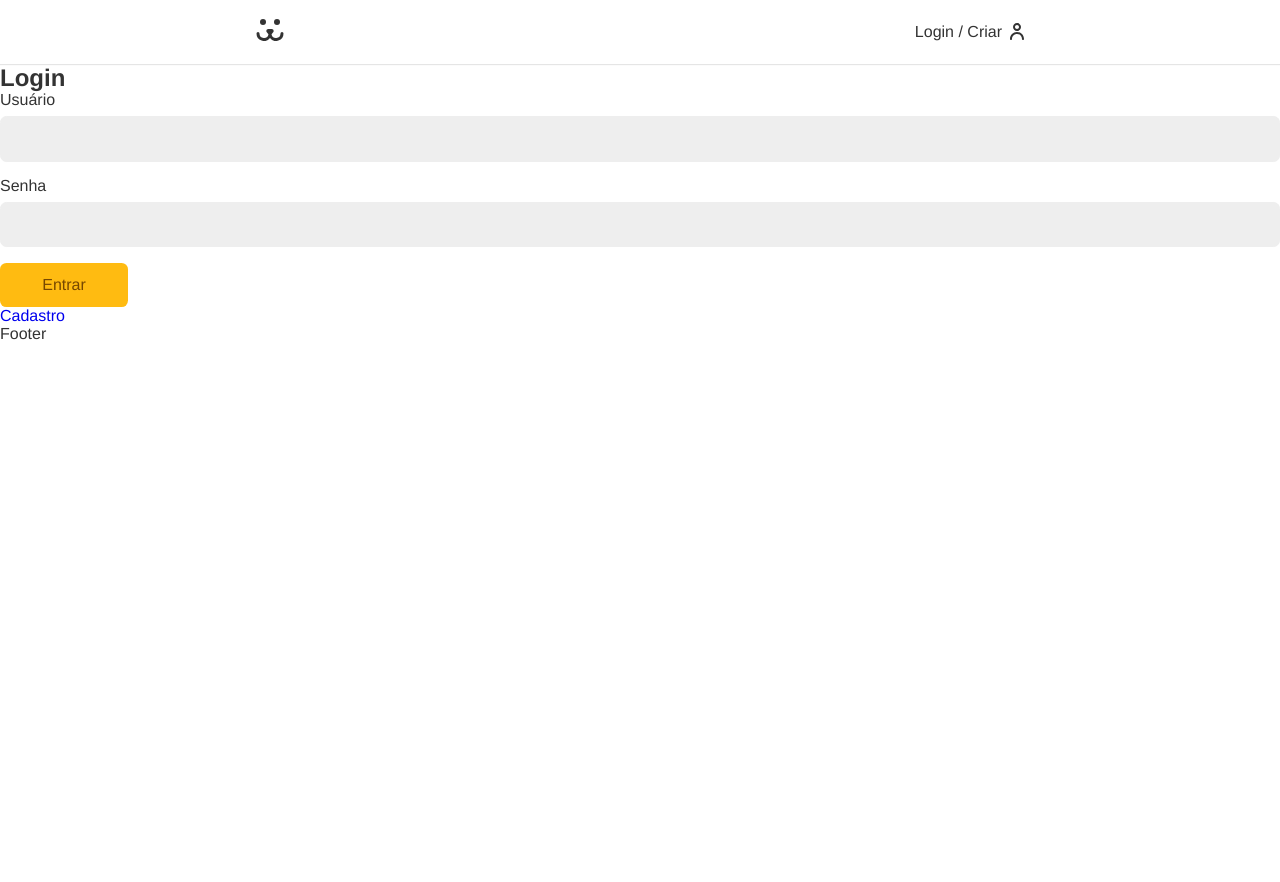
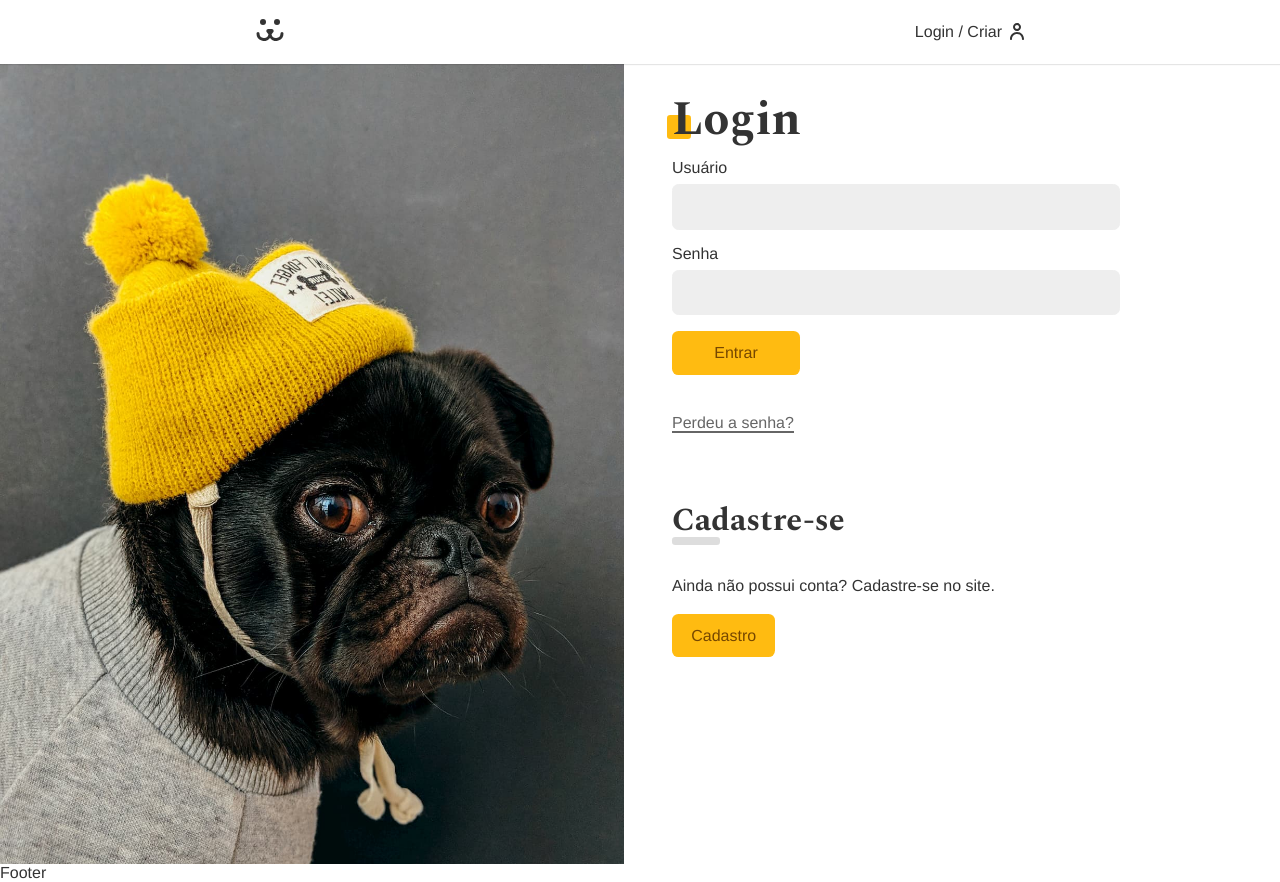
Before and after one commit to gabrielbrandaosales/Dogs, a React (Create React App) app: page /login in a window 1280 px wide. Before the commit the page ends 800 px from the top, so only its background shows below. Built offline with nearby package versions, Linux system fonts and the light colour scheme.

Commit message:
feat: Login done

```diff
--- a/src/App.css
+++ b/src/App.css
@@ -1,3 +1,5 @@
+@import url('https://fonts.googleapis.com/css2?family=Spectral:wght@400;700&display=swap');
+
 * {
   box-sizing: border-box;
 }
@@ -7,7 +9,7 @@ body {
   margin: 0px;
   color: #333;
   --type-first: Helvetica, Arial, sans-serif;
-  --type-second: 'Spectral', Georgia;
+  --type-second: 'Spectral', georgia;
   font-family: var(--type-first);
 }
 
@@ -41,6 +43,7 @@ input {
 
 a {
   text-decoration: none;
+  color: #333;
 }
 
 .container {
@@ -48,3 +51,38 @@ a {
   padding: 0 1rem;
   margin: 0 auto;
 }
+
+.title {
+  font-family: var(--type-second);
+  line-height: 1;
+  font-size: 3rem;
+  margin: 1rem 0;
+  position: relative;
+  z-index: 1;
+}
+
+.title:after {
+  content: '';
+  display: block;
+  width: 1.5rem;
+  height: 1.5rem;
+  background: #fb1;
+  position: absolute;
+  bottom: 5px;
+  left: -5px;
+  border-radius: 0.2rem;
+  z-index: -1;
+}
+
+.animeLeft {
+  opacity: 0;
+  transform: translateX(-20px);
+  animation: animeLeft 0.3s forwards;
+}
+
+@keyframes animeLeft {
+  to {
+    opacity: 1;
+    transform: initial;
+  }
+}
--- a/src/Components/Forms/Button/index.js
+++ b/src/Components/Forms/Button/index.js
@@ -1,5 +1,5 @@
 import React from 'react';
-import { ButtonForm } from './style';
+import { ButtonForm } from './styles';
 
 const Button = ({ children, props }) => {
   return <ButtonForm {...props}>{children}</ButtonForm>;
--- /dev/null
+++ b/src/Components/Helper/Error/index.js
@@ -0,0 +1,8 @@
+import React from 'react';
+
+const Error = ({ error }) => {
+  if (!error) return null;
+  return <p style={{ color: '#f31', margin: '1rem 0' }}>{error}</p>;
+};
+
+export default Error;
--- a/src/Components/Login/LoginForm/index.js
+++ b/src/Components/Login/LoginForm/index.js
@@ -1,10 +1,11 @@
 import React, { useContext, useEffect } from 'react';
 import { Link } from 'react-router-dom';
-import { Section } from './styles';
+import { Section, StyledLink } from './styles';
 import Input from '../../Forms/Input';
 import Button from '../../Forms/Button';
 import useForm from '../../../Hooks/UseForm';
 import { UserContext } from '../../../UserContext';
+import Error from '../../Helper/Error';
 
 const LoginForm = () => {
   const username = useForm();
@@ -19,9 +20,9 @@ const LoginForm = () => {
   };
 
   return (
-    <Section>
-      <form action="" onSubmit={handleLogin}>
-        <h1>Login</h1>
+    <Section className="animeLeft">
+      <h1 className="title">Login</h1>
+      <form className="form" onSubmit={handleLogin}>
         <Input label="Usuário" name="username" type="text" {...username} />
         <Input label="Senha" name="password" type="password" {...password} />
         {loading ? (
@@ -29,10 +30,16 @@ const LoginForm = () => {
         ) : (
           <Button>Entrar</Button>
         )}
-
-        {error && <>{error}</>}
+        <Error error={error} />
       </form>
-      <Link to="/login/create">Cadastro</Link>
+      <Link className="perdeu" to="/login/PasswordLost">
+        Perdeu a senha?
+      </Link>
+      <div className="cadastro">
+        <h2 className="subtitle">Cadastre-se</h2>
+        <p>Ainda não possui conta? Cadastre-se no site.</p>
+        <StyledLink to="/login/create">Cadastro</StyledLink>
+      </div>
     </Section>
   );
 };
--- a/src/Components/Login/LoginForm/styles.js
+++ b/src/Components/Login/LoginForm/styles.js
@@ -1,3 +1,71 @@
 import styled from 'styled-components';
+import { Link } from 'react-router-dom';
 
-export const Section = styled.section``;
+export const Section = styled.section`
+  .form {
+    margin-bottom: 2rem;
+  }
+  .perdeu {
+    display: inline-block;
+    color: #666;
+    padding: 0.5rem 0;
+    line-height: 1;
+  }
+
+  .perdeu::after {
+    content: '';
+    height: 2px;
+    width: 100%;
+    background-color: currentColor;
+    display: block;
+  }
+
+  .cadastro {
+    margin-top: 4rem;
+    p {
+      margin-top: 2rem;
+      margin-bottom: 2rem;
+    }
+  }
+
+  .subtitle {
+    font-family: var(--type-second);
+    line-height: 1;
+    font-size: 2rem;
+  }
+
+  .subtitle::after {
+    content: '';
+    display: block;
+    background: #ddd;
+    height: 0.5rem;
+    width: 3rem;
+    border-radius: 0.2rem;
+  }
+`;
+
+//Isso aqui foi uma "gambiarra" porque eu não sei importar o css direto de um styled component
+export const StyledLink = styled(Link)`
+  font-size: 1rem;
+  font-family: var(--type-first);
+  cursor: pointer;
+  border: none;
+  border-radius: 0.4rem;
+  background: #fb1;
+  color: #764701;
+  min-width: 8rem;
+  padding: 0.8rem 1.2rem;
+  box-sizing: border-box;
+  transition: 0.1s;
+
+  :hover,
+  :focus {
+    outline: none;
+    box-shadow: 0 0 0 3px #fea, 0 0 0 4px #fb1;
+  }
+
+  :disabled {
+    opacity: 0.5;
+    cursor: wait;
+  }
+`;
--- a/src/Components/Login/index.js
+++ b/src/Components/Login/index.js
@@ -5,13 +5,15 @@ import LoginPasswordLost from './LoginPasswordLost';
 import LoginPasswordReset from './LoginPasswordReset';
 import LoginForm from './LoginForm';
 import { UserContext } from '../../UserContext';
+import { Section } from './styles';
 
 const Login = () => {
   const { login } = useContext(UserContext);
 
   if (login) return <Navigate to="/conta" />;
   return (
-    <div>
+    <Section>
+      <div className="forms">
         <Routes>
           <Route path="/" element={<LoginForm />} />
           <Route path="/create" element={<LoginCreate />} />
@@ -19,6 +21,7 @@ const Login = () => {
           <Route path="/password-reset" element={<LoginPasswordReset />} />
         </Routes>
       </div>
+    </Section>
   );
 };
 
--- /dev/null
+++ b/src/Components/Login/styles.js
@@ -0,0 +1,33 @@
+import styled from 'styled-components';
+import img from '../../Assets/login.jpg';
+
+export const Section = styled.section`
+  display: grid;
+  grid-template-columns: 1fr 1fr;
+  min-height: 100vh;
+  gap: 2rem;
+
+  ::before {
+    content: '';
+    display: block;
+    background: url(${img}) no-repeat center center;
+    background-size: cover;
+  }
+
+  .forms {
+    max-width: 30rem;
+    padding: 1rem;
+  }
+
+  @media (max-width: 40rem) {
+    grid-template-columns: 1fr;
+
+    ::before {
+      display: none;
+    }
+
+    .forms {
+      max-width: 100%;
+    }
+  }
+`;
--- a/src/UserContext.js
+++ b/src/UserContext.js
@@ -17,7 +17,6 @@ export const UserStorage = ({ children }) => {
     setLoading(false);
     setLogin(false);
     window.localStorage.removeItem('token');
-    console.log('UÉ PORR');
     navigate('/login');
   }, [navigate]);
 
```
Also changed, not shown: src/Components/Forms/Button/styles.js (renamed from src/Components/Forms/Button/style.js). Lines whose indentation alone changed are shown as unchanged.
